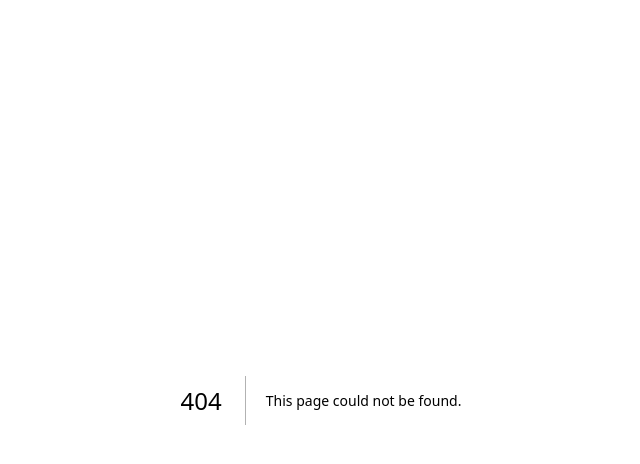
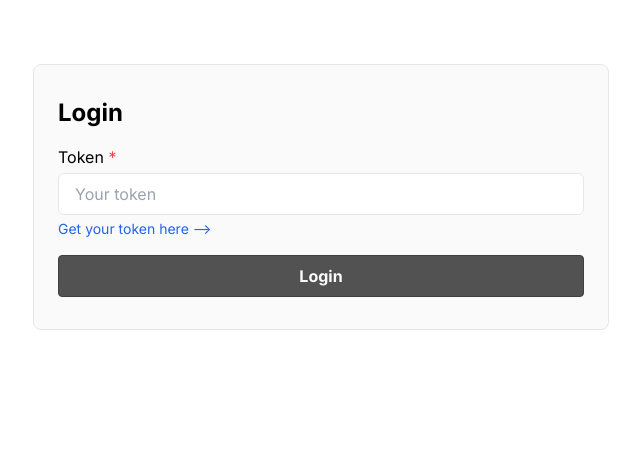
Before and after one commit to otomir23/akarpov-next, a Next.js app: page /auth in a window 1280 px wide. Before the commit this address had no page. Shown: the top 464 px of the page, without its empty margins (319-959 px from the left). Built offline with nearby package versions, Linux system fonts and the light colour scheme.

Commit message:
feat: Implement token auth

```diff
--- /dev/null
+++ b/src/app/auth/form.tsx
@@ -0,0 +1,55 @@
+"use client"
+
+import { useEffect, useState } from "react"
+import Link from "next/link"
+
+export default function AuthForm({ onSubmit, tokenUrl }: {
+    onSubmit: (token: string) => Promise<boolean>,
+    tokenUrl: string,
+}) {
+    const [token, setToken] = useState<string>("")
+    const [failed, setFailed] = useState(false)
+
+    useEffect(() => {
+        setFailed(false)
+    }, [token])
+
+    return (
+        <form
+            className="flex flex-col w-full max-w-xl mx-auto border rounded-lg mt-16 px-6 py-8 gap-4 bg-neutral-50"
+            onSubmit={async (e) => {
+                e.preventDefault()
+                if (!token) return
+                const res = await onSubmit(token)
+                setFailed(!res)
+            }}
+        >
+            <h1 className="font-bold text-2xl">Login</h1>
+            <label className="flex flex-col gap-1">
+                <p>Token {!token && <span className="text-red-500">*</span>}</p>
+                <input
+                    className="rounded-md border px-4 py-2 w-full focus:outline-0 focus:ring-4 ring-neutral-100"
+                    name="token"
+                    placeholder="Your token"
+                    type="password"
+                    required
+                    onChange={e => setToken(e.target.value)}
+                    value={token ?? ""}
+                />
+                <Link className="text-sm text-blue-600" href={tokenUrl}>Get your token here {"-->"}</Link>
+            </label>
+            <button
+                disabled={!token}
+                type="submit"
+                className="px-4 py-2 rounded transition-colors font-bold
+                bg-blue-700 border border-blue-800 text-blue-50 ring-blue-100
+                hover:bg-blue-800 hover:border-blue-900
+                disabled:bg-neutral-600 disabled:text-neutral-50 disabled:border-neutral-700
+                focus:outline-0 focus:ring-4 focus:border-blue-900 focus:bg-blue-800"
+            >
+                Login
+            </button>
+            {failed && <p className="text-red-500">Invalid token</p>}
+        </form>
+    )
+}
--- /dev/null
+++ b/src/app/auth/page.tsx
@@ -0,0 +1,23 @@
+import { auth } from "@/data/user"
+import AuthForm from "@/app/auth/form"
+import { redirect } from "next/navigation"
+import { env } from "@/env.mjs"
+
+export const metadata = {
+    title: "Login",
+}
+
+export default function AuthPage({ searchParams }: { searchParams: Record<string, string | undefined> }) {
+    return (
+        <AuthForm
+            onSubmit={async (token) => {
+                "use server"
+                const res = await auth(token)
+                if (!res) return false
+                const redirectTo = searchParams.back
+                redirect(!redirectTo?.startsWith("/") ? "/" : redirectTo)
+            }}
+            tokenUrl={env.CREATE_TOKEN_URL}
+        />
+    )
+}
--- /dev/null
+++ b/src/data/user.ts
@@ -0,0 +1,39 @@
+import { z } from "zod"
+import { fetchBackend, mediaUrlSchema } from "@/data/common"
+import { cookies } from "next/headers"
+
+const tokenCookie = "token"
+
+export const userSchema = z.object({
+    id: z.number(),
+    username: z.string(),
+    email: z.string().email(),
+    is_staff: z.boolean(),
+    is_superuser: z.boolean(),
+    about: z.string().nullable(),
+    image: mediaUrlSchema.nullable(),
+})
+
+export async function auth(token: string) {
+    const success = await getSelf(token).then(() => true, () => false)
+    if (success) {
+        cookies().set(tokenCookie, token)
+    }
+    return success
+}
+
+export function token() {
+    return cookies().get(tokenCookie)?.value ?? null
+}
+
+export async function getSelf(overrideToken?: string) {
+    const requestToken = overrideToken ?? token()
+    if (!requestToken) return null
+
+    const res = await fetchBackend("/users/self/", {
+        headers: {
+            Authorization: `Bearer ${requestToken}`,
+        },
+    })
+    return userSchema.parse(res)
+}
--- a/src/env.mjs
+++ b/src/env.mjs
@@ -5,6 +5,7 @@ export const env = createEnv({
     server: {
         API_BASE_URL: z.string().url().default("https://new.akarpov.ru/api/v1/"),
         MEDIA_BASE_HOSTNAME: z.string().default("new.akarpov.ru"),
+        CREATE_TOKEN_URL: z.string().url().default("https://new.akarpov.ru/users/tokens/create/"),
         DATA_LIFETIME_SECONDS: z.number().default(300),
     },
     experimental__runtimeEnv: {},
```
